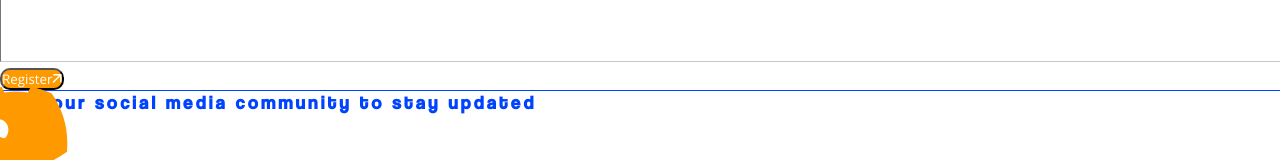
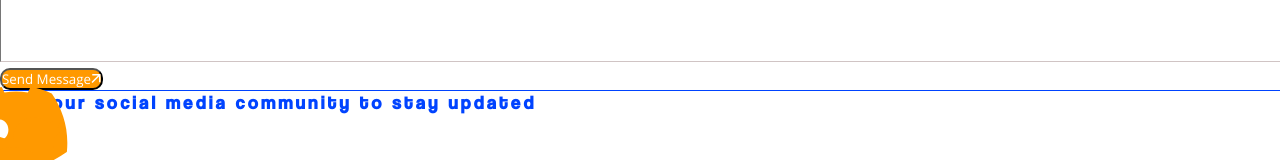
Before and after one commit to blockchainhubafrica/website-frontend, a Next.js app: page /contact in a window 1280 px wide. Shown: the part 731-891 px from the top of the page. Built offline with nearby package versions, Linux system fonts and the light colour scheme.

Commit message:
--refactor: fixed btn text

```diff
--- a/components/ContactForm/index.tsx
+++ b/components/ContactForm/index.tsx
@@ -129,7 +129,7 @@ function ContactForm() {
           type="submit"
           className={`${styles.submit} font-coolvetica justify-center flex items-center py-3 px-6`}
         >
-          <span className="mr-3">Register</span>
+          <span className="mr-3">Send Message</span>
           <span>
             <TopRightArrowIcon />
           </span>
```
